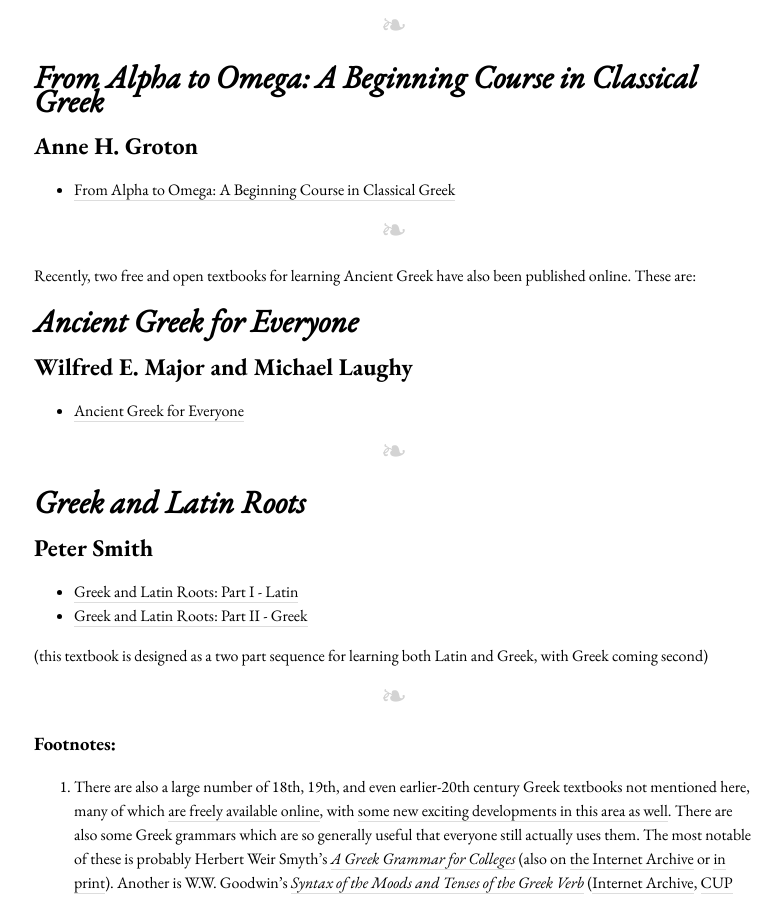
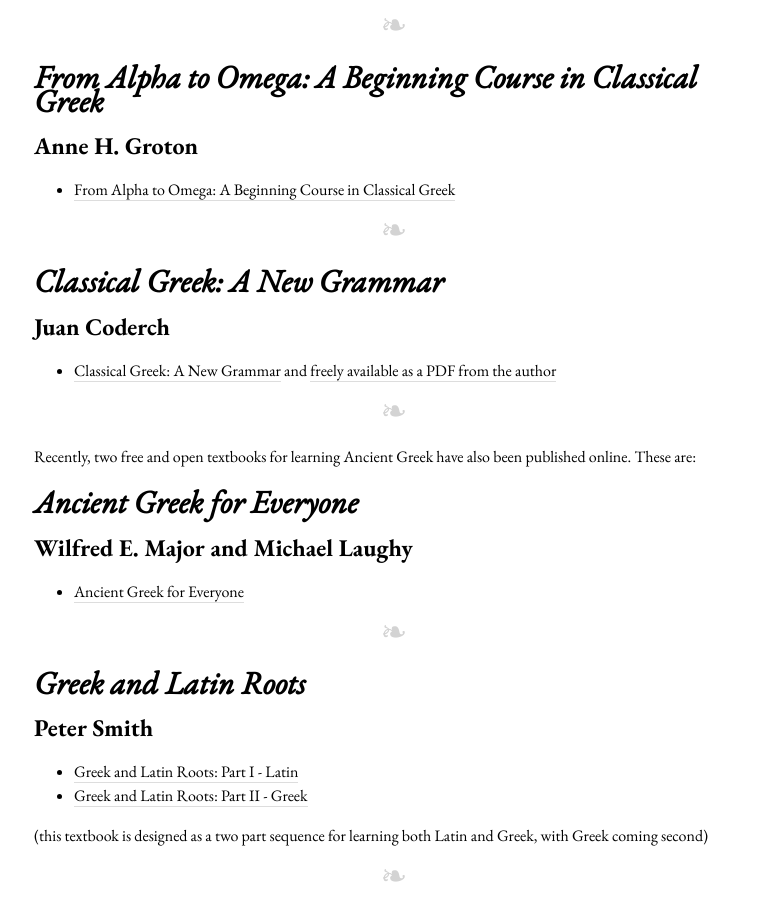
Before and after one commit to ryanfb/etc, a Jekyll site: the page built from _posts/2018-03-02-ancient_greek_textbooks_roundup.md, in a window 1280 px wide and 900 px high, scrolled down 1826 px. Shown: the whole window, without its empty margins (246-1028 px from the left). Built offline with Jekyll 4.4.1, drawn with Linux system fonts in a browser that asks for light colours; nearby versions of some CDN libraries.

Commit message:
Add Juan Coderch

```diff
--- a/_posts/2018-03-02-ancient_greek_textbooks_roundup.md
+++ b/_posts/2018-03-02-ancient_greek_textbooks_roundup.md
@@ -75,6 +75,13 @@ Many of these are gleaned from two Twitter threads I have bookmarked, where you
 
 ---
 
+# *Classical Greek: A New Grammar*
+## Juan Coderch
+
+* [Classical Greek: A New Grammar](http://amzn.to/2oDdMMi) and [freely available as a PDF from the author](http://coderch-greek-latin-grammar.weebly.com/main-presentation1.html)
+
+---
+
 Recently, two free and open textbooks for learning Ancient Greek have also been published online. These are:
 
 # *Ancient Greek for Everyone*
```
